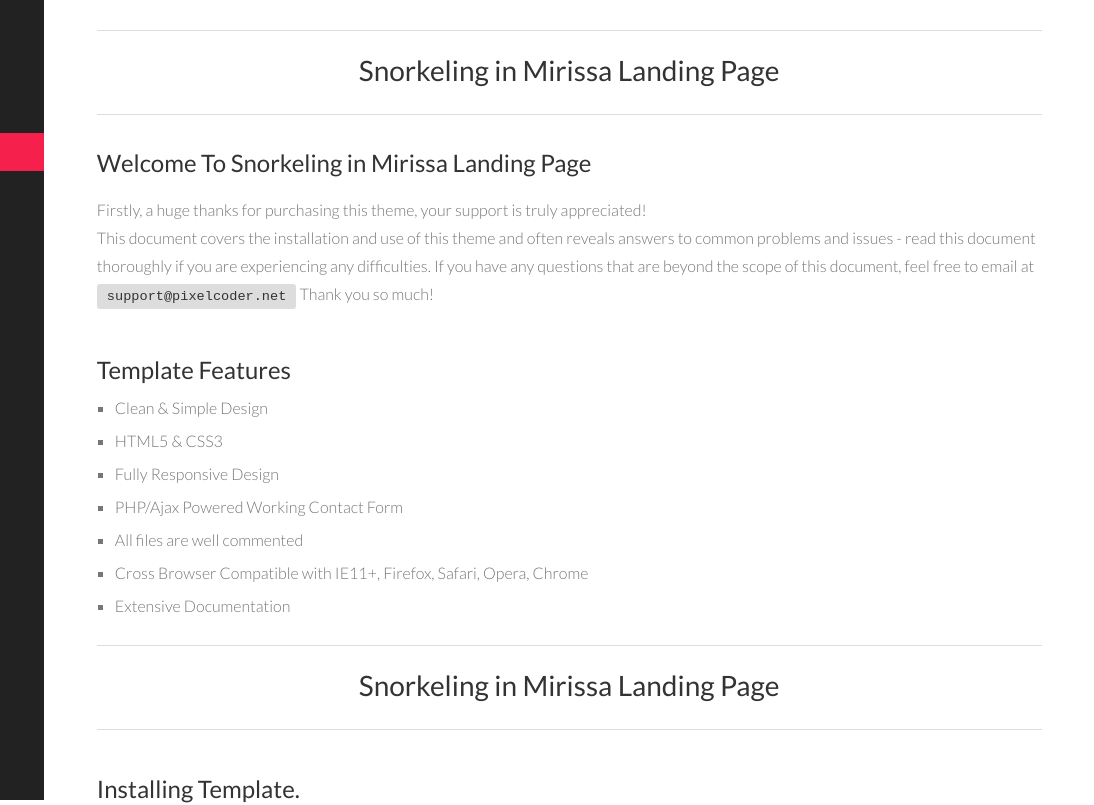
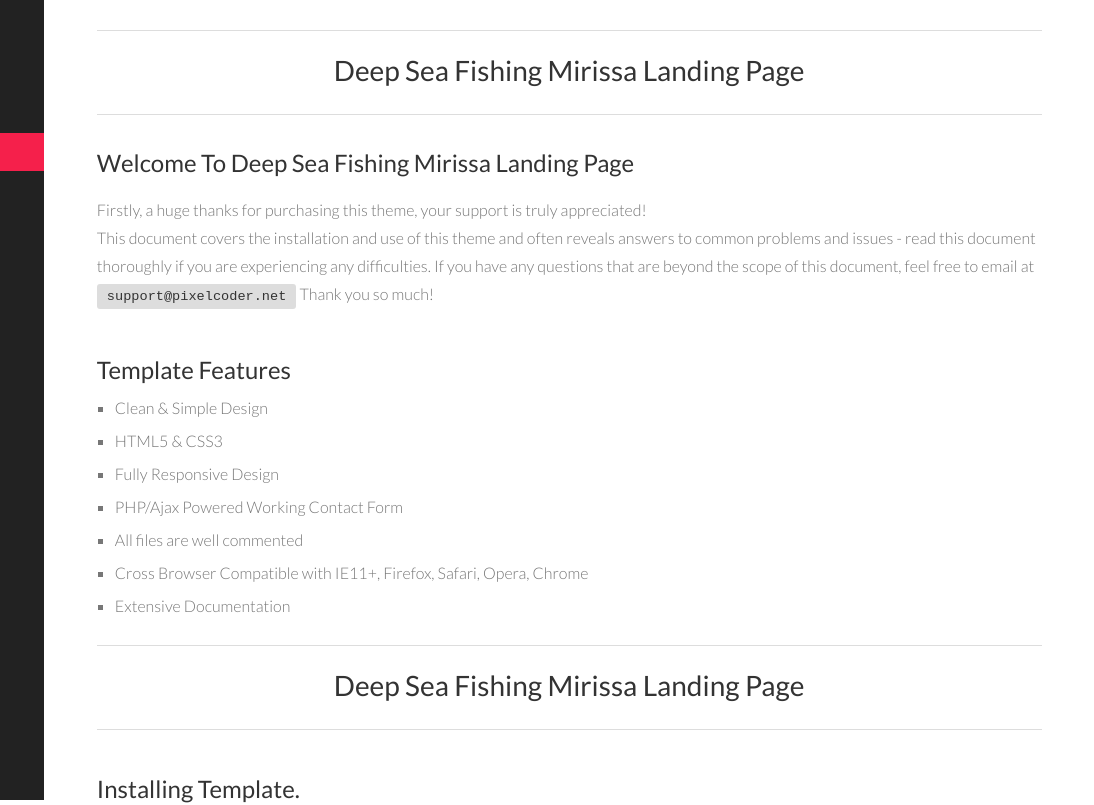
Before and after one commit to KAMADUSHKA/Snorkeling-In-Mirissa, a plain HTML site: page Adventure-doc/index.html in a window 1280 px wide. Shown: the top 805 px of the page, 186-1280 px from the left. Drawn offline with nearby package versions, Linux system fonts and the light colour scheme; files that its build step writes are made by us from their sources; files whose address does not match are found by name.

Commit message:
update deep sea fishing mirissa

```diff
--- a/Adventure-doc/index.html
+++ b/Adventure-doc/index.html
@@ -5,7 +5,7 @@
 <!--[if gt IE 8]><!--> <html class="no-js"> <!--<![endif]-->
     <head>
         <meta charset="utf-8">
-        <title>Snorkeling in Mirissa</title>
+        <title>Deep Sea Fishing Mirissa</title>
         <meta name="description" content="">
 		<!-- Mobile Specific Meta -->
         <meta name="viewport" content="width=device-width, initial-scale=1">
@@ -54,11 +54,11 @@
 		    <div class="main-content">
 		        <section id="welcome">
 		            <div class="content-header">
-		                <h1>Snorkeling in Mirissa Landing Page</h1>
+		                <h1>Deep Sea Fishing Mirissa Landing Page</h1>
 		            </div>
 		            <div class="welcome">
 
-                        <h2 class="twenty">Welcome To Snorkeling in Mirissa Landing Page</h2>
+                        <h2 class="twenty">Welcome To Deep Sea Fishing Mirissa Landing Page</h2>
 
                         <p>Firstly, a huge thanks for purchasing this theme, your support is truly appreciated!</p>
 
@@ -83,7 +83,7 @@
 
 		        <section id="installation">
                     <div class="content-header">
-		                <h1>Snorkeling in Mirissa Landing Page</h1>
+		                <h1>Deep Sea Fishing Mirissa Landing Page</h1>
                     </div>
                     <h2 class="title">Installing Template.</h2>
 
```
Also changed, not shown: index.html (+6 -5 lines).
